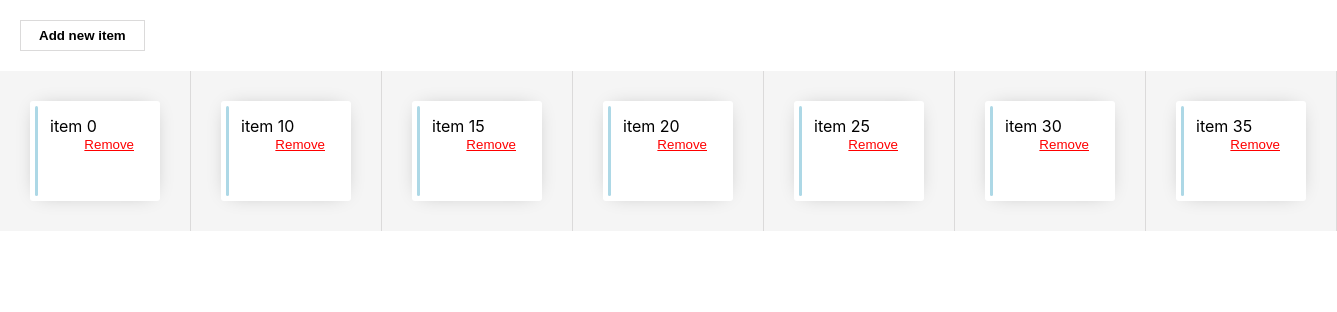
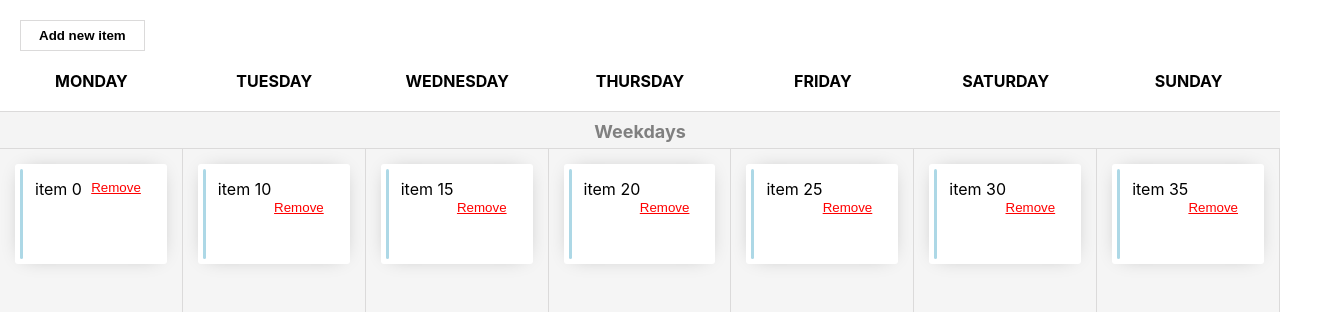
Before and after one commit to Mahfouzer/Lessons-dnd, a React (Create React App) app: page / in a window 1280 px wide. Shown: the top 312 px of the page, 1337 px wide, since content can reach past the window. Built offline with nearby package versions, Linux system fonts and the light colour scheme.

Commit message:
Finish layout for time table

```diff
--- a/src/Components/Lesson/Lesson.styled.ts
+++ b/src/Components/Lesson/Lesson.styled.ts
@@ -3,7 +3,7 @@ import styled from "styled-components";
 export const LessonCard = styled.div<{ isDragged: boolean }>`
   background-color: ${(props) => (props.isDragged ? "#dbf9fb" : "white")};
   userselect: "none";
-  margin: 10px;
+  margin: 15px;
   padding: 5px;
   min-height: 70px;
   border-radius: 3px;
--- a/src/Components/WeekSchedule/WeekSchedule.styled.ts
+++ b/src/Components/WeekSchedule/WeekSchedule.styled.ts
@@ -1,13 +1,14 @@
 import styled from "styled-components";
 
 export const DayContainer = styled.div<{ isDraggingOver: boolean }>`
-  background: green;
   background: ${({ isDraggingOver }) =>
     isDraggingOver ? "#f1f1f1" : "#f5f5f5"};
-  padding: 20px;
   width: 400px;
   min-width: 150px;
   border-right:1px solid #dbdada;
+  border-bottom:1px solid #dbdada;
+  height: 60vh;
+  overflow-y:auto;
 `;
 
 export const WeekContainer = styled.div`
@@ -29,3 +30,27 @@ background: transparent;
     transition: all 0.5s ease-out;
   }
 `
+
+
+export const DayInfo = styled.div`
+text-align:center;
+width:100%;
+margin-bottom:20px;
+font-weight:bold;
+min-width:150px;
+`
+;
+
+export const Banner = styled.div`
+width: 100vw;
+min-width:${(150*7)+7}px;
+background: #f4f4f4;
+text-align: center;
+height: 18px;
+border-bottom: 1px solid #dbdada;
+border-top: 1px solid #dbdada;
+font-size: 18px;
+color: grey;
+font-weight:bold;
+padding:9px 0;
+`
--- a/src/Components/WeekSchedule/WeekSchedule.tsx
+++ b/src/Components/WeekSchedule/WeekSchedule.tsx
@@ -1,10 +1,15 @@
 import { useState } from "react";
 import { DragDropContext, Droppable, Draggable } from "react-beautiful-dnd";
-import {AddLessonButton, DayContainer, WeekContainer} from "./WeekSchedule.styled"
+import {
+  AddLessonButton,
+  Banner,
+  DayContainer,
+  DayInfo,
+  WeekContainer,
+} from "./WeekSchedule.styled";
 import Lesson from "../Lesson/Lesson";
 import { Days } from "../../Models/Days.model";
-
-
+// import styled from "styled-components";
 
 // fake data generator
 const getItems = (count: any, offset = 0) => [
@@ -86,19 +91,27 @@ export default function WeekSchedule() {
     setState(newState);
   };
 
-
-
   const addNewLesson = (dayNumber: number) => {
     let schedule = [...state];
     schedule[dayNumber] = [...getItems(1), ...schedule[dayNumber]];
     setState(schedule);
   };
 
+  const renderDaysName = () =>
+    Array.from({ length: 7 }).map((el, ind) => (
+      <DayInfo key={Days[ind]}>{Days[ind]}</DayInfo>
+    ));
+
   return (
     <div>
-      <AddLessonButton type="button" onClick={() => addNewLesson(Days["FRIDAY"])}>
+      <AddLessonButton
+        type="button"
+        onClick={() => addNewLesson(Days["FRIDAY"])}
+      >
         Add new item
       </AddLessonButton>
+      <WeekContainer>{renderDaysName()}</WeekContainer>
+      <Banner>Weekdays</Banner>
       <WeekContainer>
         <DragDropContext onDragEnd={onDragEnd}>
           {state.map((el, daysIndex) => (
```
